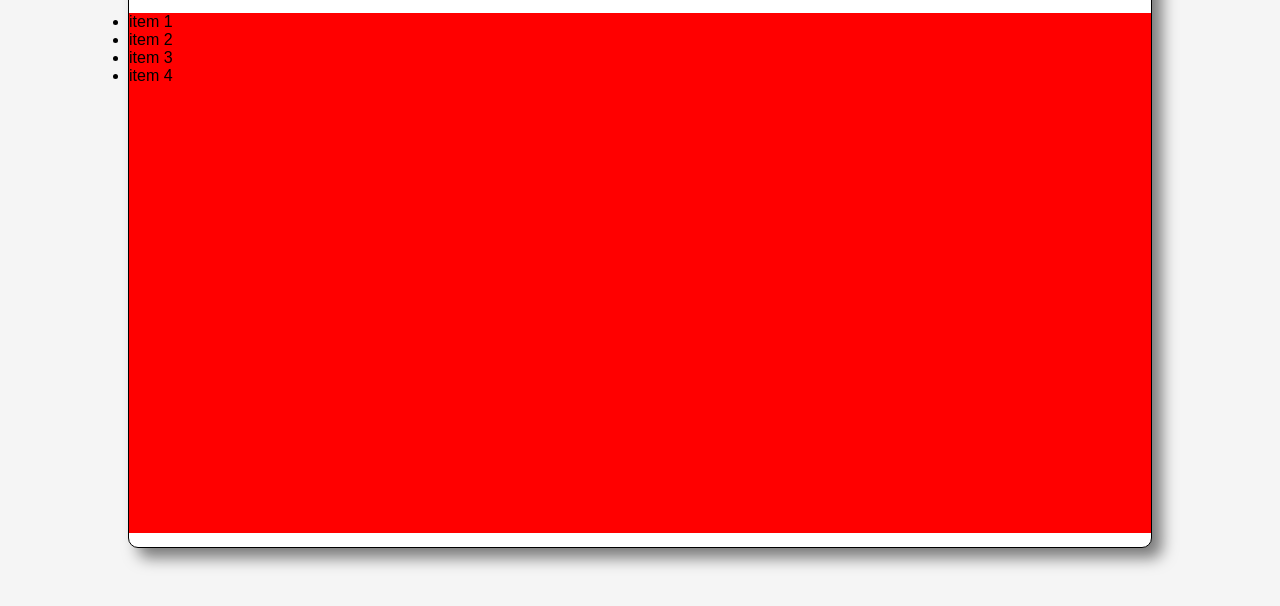
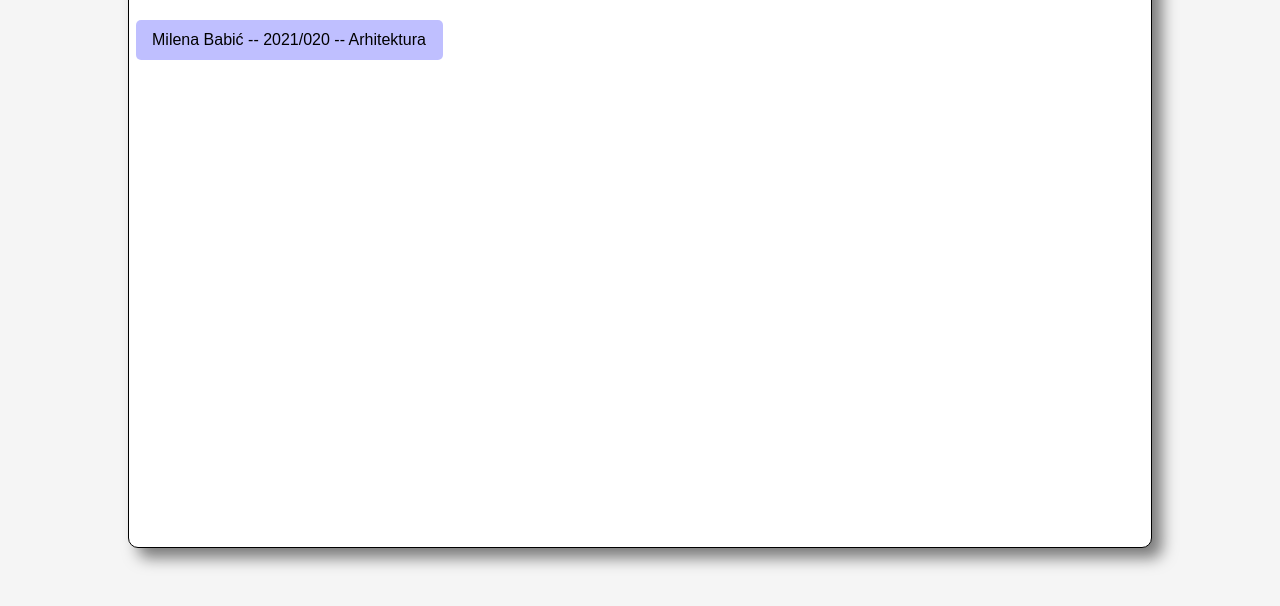
Before and after one commit to karisikdzemil/JavaScript-Exercise, a plain HTML site: page Student-Info/index.html in a window 1280 px wide. Shown: the part 172-778 px from the top of the page. Drawn offline with Linux system fonts and the light colour scheme.

Commit message:
80% of style and simple js logic

```diff
--- a/Student-Info/app.js
+++ b/Student-Info/app.js
@@ -1 +1,4 @@
-  console.log(students);
+const ul = document.querySelector("ul");
+students.map((el)=>{
+    ul.innerHTML = `<li>${el.name} ${el.surname} -- ${el.index} -- ${el.department}</li>`;
+})
--- a/Student-Info/index.html
+++ b/Student-Info/index.html
@@ -23,14 +23,10 @@
           </div>
         </header>
 
-        <div class="content">
-            <ul>
-                <li>item 1</li>
-                <li>item 2</li>
-                <li>item 3</li>
-                <li>item 4</li>
+
+            <ul class="content">
+
             </ul>
-        </div>
       </div>
     </section>
   </body>
--- a/Student-Info/style.css
+++ b/Student-Info/style.css
@@ -66,7 +66,23 @@ input{
 }
 .content{
     width: 100%;
-    min-height: 65vh;
+    height: 65vh;
+    overflow: auto;
     margin-top: 1rem;
-    background-color: red;
+    /* background-color: red; */
+    display: flex;
+    flex-direction: column;
+    flex-wrap: wrap;
 }
+li{
+    width: 30%;
+    height: 5vh;
+    background-color: rgb(128, 128, 255, 0.5);
+    margin: 7px;
+    list-style: none;
+    border-radius: 5px;
+    display: flex;
+    align-items: center;
+    justify-content: space-between;
+    padding: 0 1rem;
+}
```
